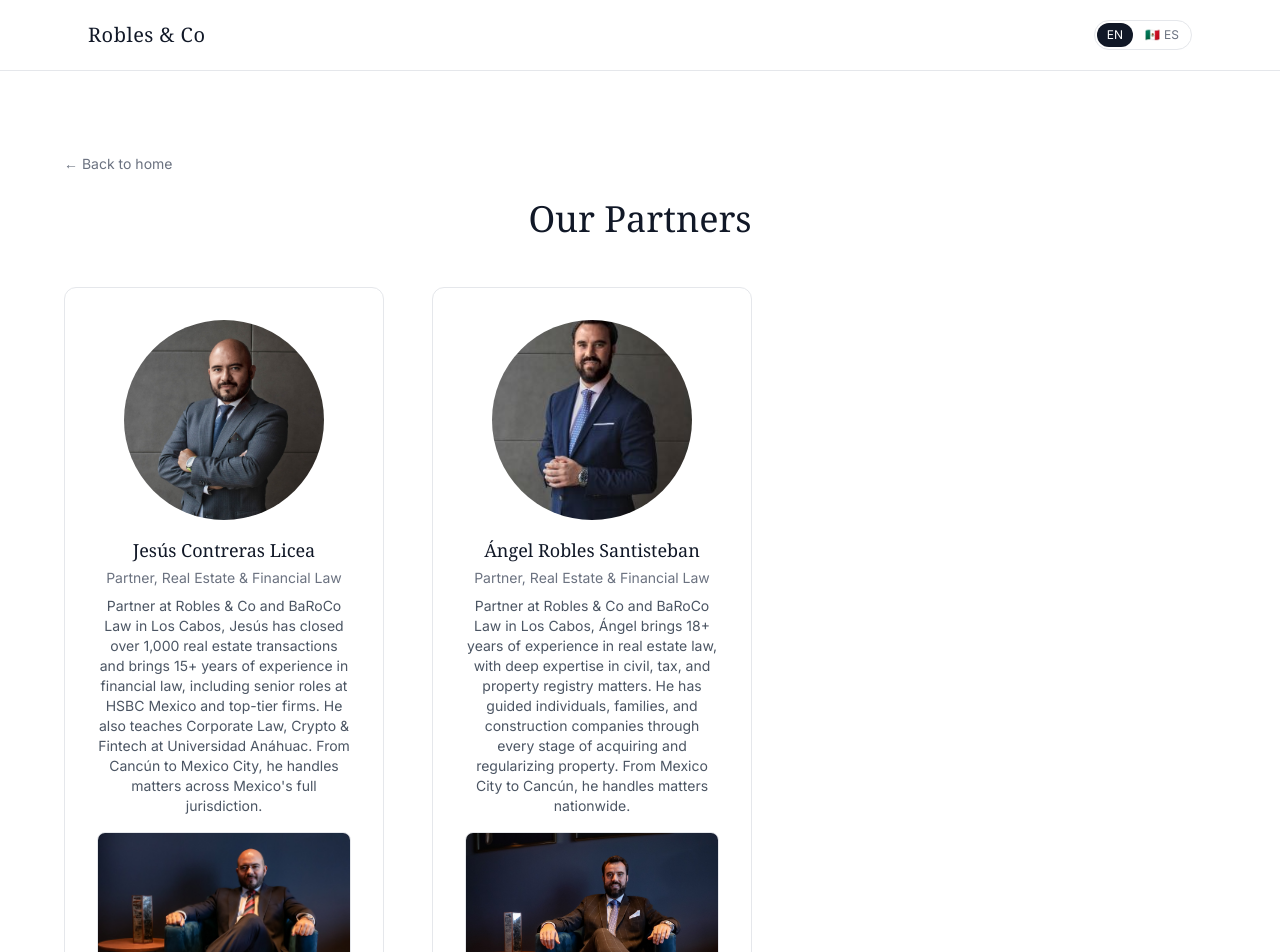
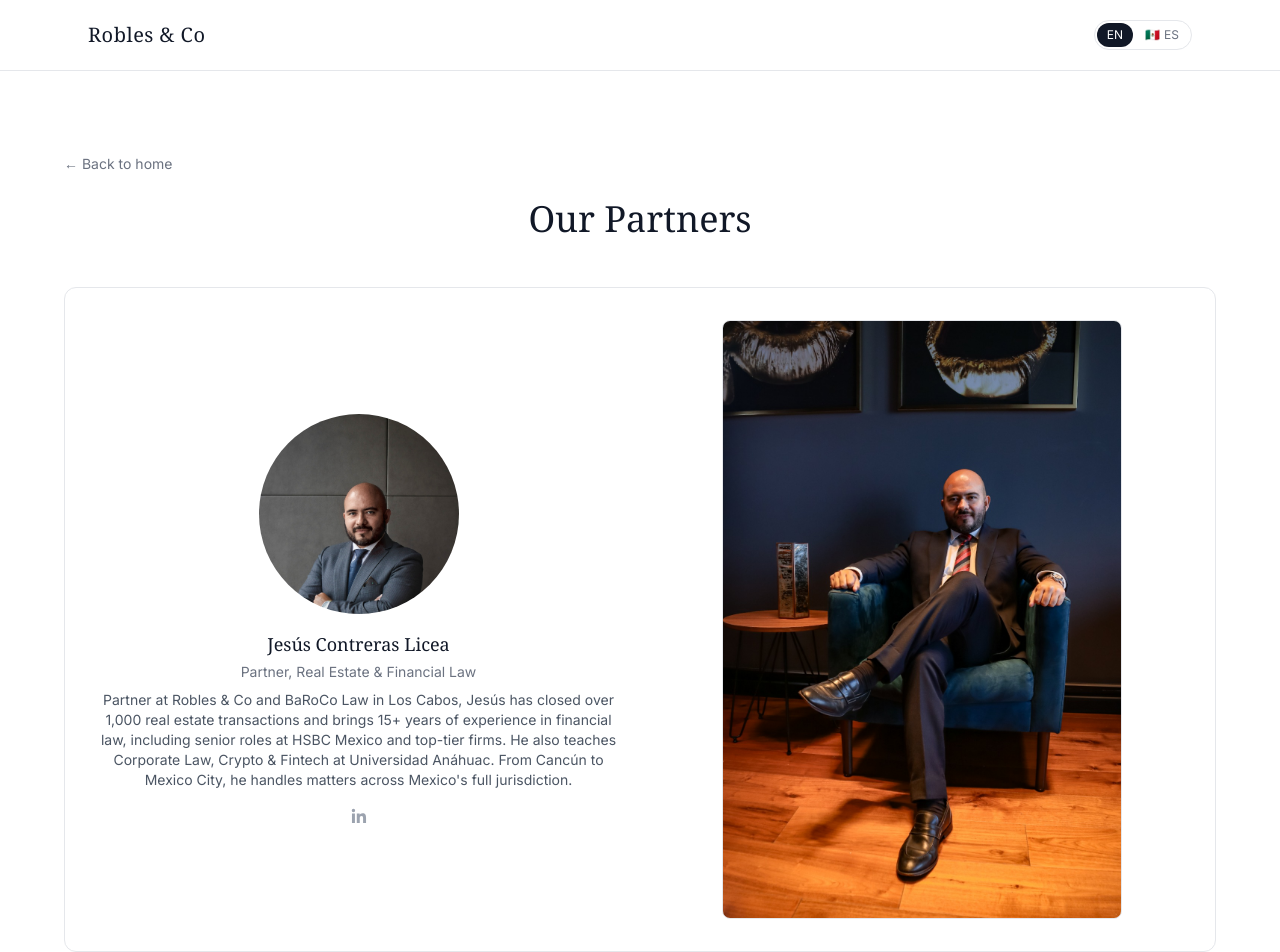
Before and after one commit to 3dwuard/Robles-Co, a Next.js app: page /team in a window 1280 px wide. Shown: the top 952 px of the page. Built offline with nearby package versions, Linux system fonts and the light colour scheme.

Commit message:
Redesign team page

```diff
--- a/app/team/page.tsx
+++ b/app/team/page.tsx
@@ -49,18 +49,19 @@ export default function TeamPage() {
             {t.team.pageHeading}
           </h1>
 
-          <div className="mt-12 flex flex-wrap justify-center gap-8 sm:justify-start md:gap-12">
+          <div className="mt-12 flex flex-wrap justify-center gap-8 sm:justify-start md:flex-col md:gap-8">
             {teamMembers.map((member) => (
               <div
                 key={member.name}
-                className="w-full max-w-xs rounded-xl border border-gray-200 p-6 sm:w-72 md:w-96 md:p-8"
+                className="w-full max-w-xs rounded-xl border border-gray-200 p-6 sm:w-72 md:w-full md:max-w-none md:grid md:grid-cols-2 md:gap-10 md:p-8"
               >
+                <div className="md:self-center">
                   <Image
                     src={member.secondaryPhoto}
                     alt={member.name}
                     width={200}
                     height={200}
-                  className="mx-auto h-24 w-24 rounded-full object-cover md:h-[200px] md:w-[200px]"
+                    className="mx-auto h-24 w-24 rounded-full object-cover object-top md:h-[200px] md:w-[200px]"
                   />
 
                   <h2 className="mt-4 text-center font-serif text-lg text-gray-900">
@@ -80,7 +81,7 @@ export default function TeamPage() {
                     alt={`${member.name}, informal`}
                     width={320}
                     height={224}
-                  className="mx-auto mt-4 h-28 w-40 rounded-lg border border-gray-200 object-cover md:h-56 md:w-80"
+                    className="mx-auto mt-4 h-28 w-40 rounded-lg border border-gray-200 object-cover md:hidden"
                   />
 
                   <div className="mt-4 flex justify-center">
@@ -93,6 +94,15 @@ export default function TeamPage() {
                     </a>
                   </div>
                 </div>
+
+                <Image
+                  src={member.casualPhoto}
+                  alt={`${member.name}, informal`}
+                  width={400}
+                  height={500}
+                  className="hidden rounded-lg border border-gray-200 object-cover md:block md:h-full md:w-full md:max-w-[400px] md:justify-self-center"
+                />
+              </div>
             ))}
           </div>
         </div>
```
Lines whose indentation alone changed are shown as unchanged.
